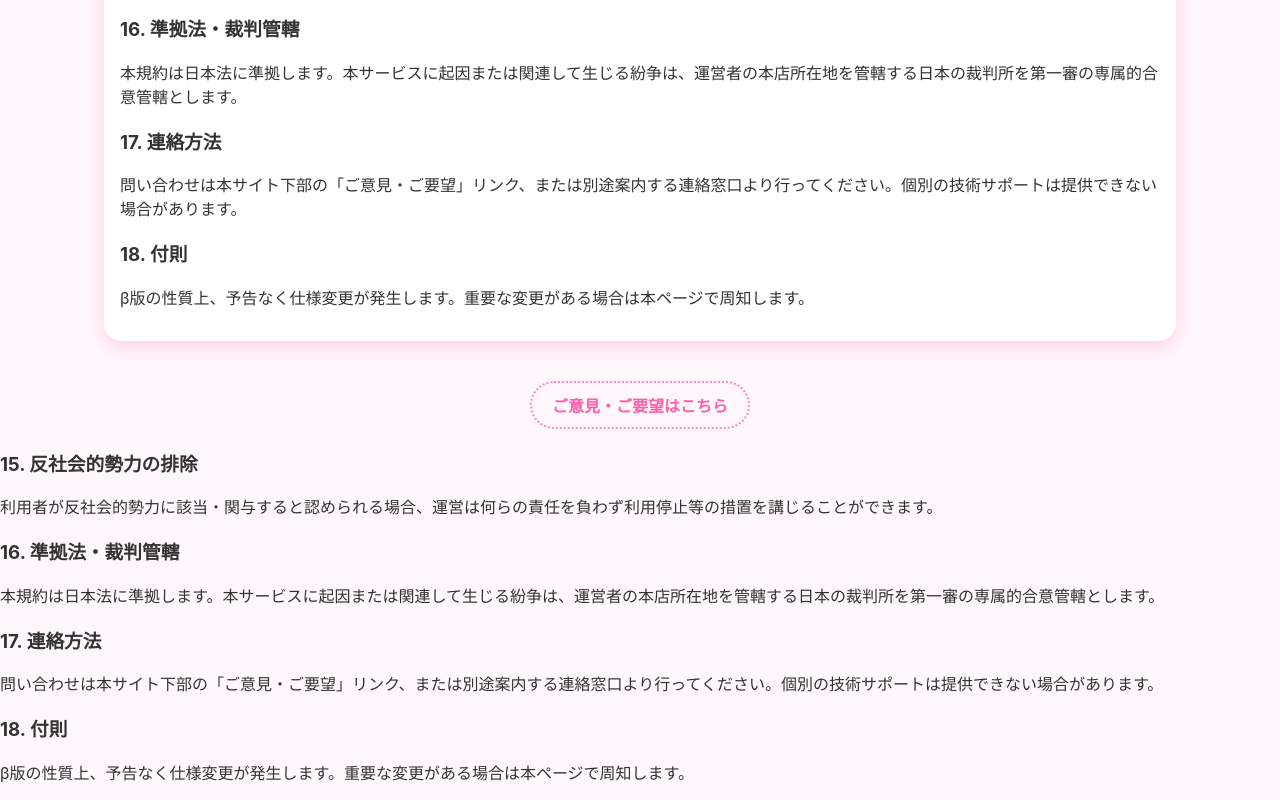
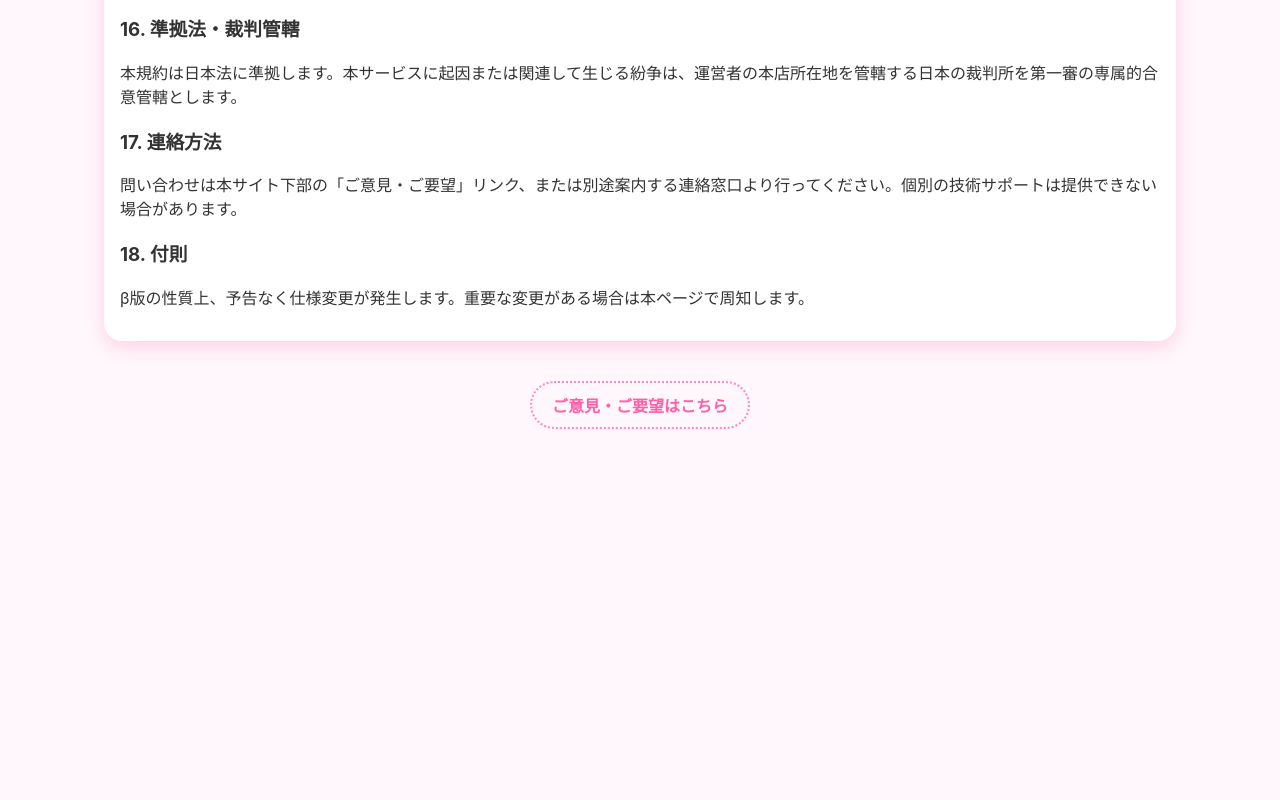
Before and after one commit to 326harada-pixel/himegoto, a plain HTML site: page terms.html in a window 1280 px wide. Shown: the part 2148-2948 px from the top of the page. After the commit the page ends 2597 px from the top, so only its background shows below. Drawn offline with Linux system fonts and the light colour scheme.

Commit message:
Update terms.html

```diff
--- a/terms.html
+++ b/terms.html
@@ -153,15 +153,3 @@
   </script>
 </body>
 </html>
-  <h3>15. 反社会的勢力の排除</h3>
-  <p>利用者が反社会的勢力に該当・関与すると認められる場合、運営は何らの責任を負わず利用停止等の措置を講じることができます。</p>
-
-  <h3>16. 準拠法・裁判管轄</h3>
-  <p>本規約は日本法に準拠します。本サービスに起因または関連して生じる紛争は、運営者の本店所在地を管轄する日本の裁判所を第一審の専属的合意管轄とします。</p>
-
-  <h3>17. 連絡方法</h3>
-  <p>問い合わせは本サイト下部の「ご意見・ご要望」リンク、または別途案内する連絡窓口より行ってください。個別の技術サポートは提供できない場合があります。</p>
-
-  <h3>18. 付則</h3>
-  <p>β版の性質上、予告なく仕様変更が発生します。重要な変更がある場合は本ページで周知します。</p>
-</div>
```
